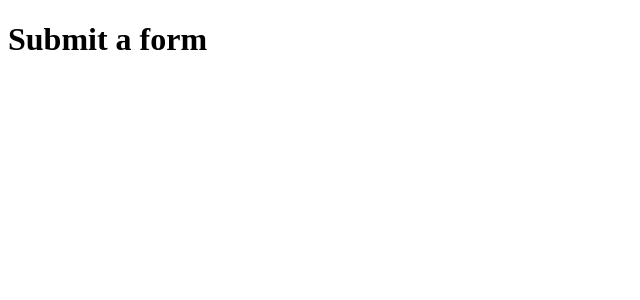
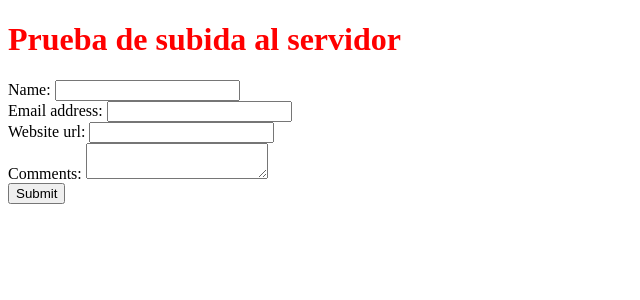
Before and after one commit to SantiagoAlarcon/practicasGAE, a Flask app: page /form in a window 1280 px wide. Shown: the top 300 px of the page, without its empty margins (0-640 px from the left). Run offline with Flask 2, Linux system fonts and the light colour scheme.

Commit message:
primera version subida

```diff
--- a/basicApp/static/style.css
+++ b/basicApp/static/style.css
@@ -0,0 +1,3 @@
+h1  {
+    color:red;
+}
--- a/basicApp/templates/form.html
+++ b/basicApp/templates/form.html
@@ -3,13 +3,32 @@
 <head>
     <meta charset="UTF-8">
     <title>Submit a form</title>
-    <link rel="stylesheet" type="text/css" href="/static/style.css">
+    <link rel="stylesheet" type="text/css" href="../static/style.css">
 </head>
 <body>
 <div id="container">
     <div class="pagetitle">
-        <h1>Submit a form</h1>
+        <h1>Prueba de subida al servidor</h1>
     </div>
+    <div id="main">
+        <form method="post" action="{{ url_for('submitted_form') }}">
+            <label for="name">Name:</label>
+            <input type="text" name="name"> <br />
+
+            <label for="email">Email address:</label>
+            <input type="email" name="email"> <br />
+
+            <label for="site_url">Website url:</label>
+            <input type="url" name="site_url"> <br />
+
+            <label for="comments">Comments:</label>
+            <textarea name="comments"></textarea> <br />
+
+            <input type="submit">
+
+        </form>
+    </div>
+
 </div>
 
 </body>
```
Also changed, not shown: basicApp/templates/submitted_form.html (added, +25 -0 lines).
